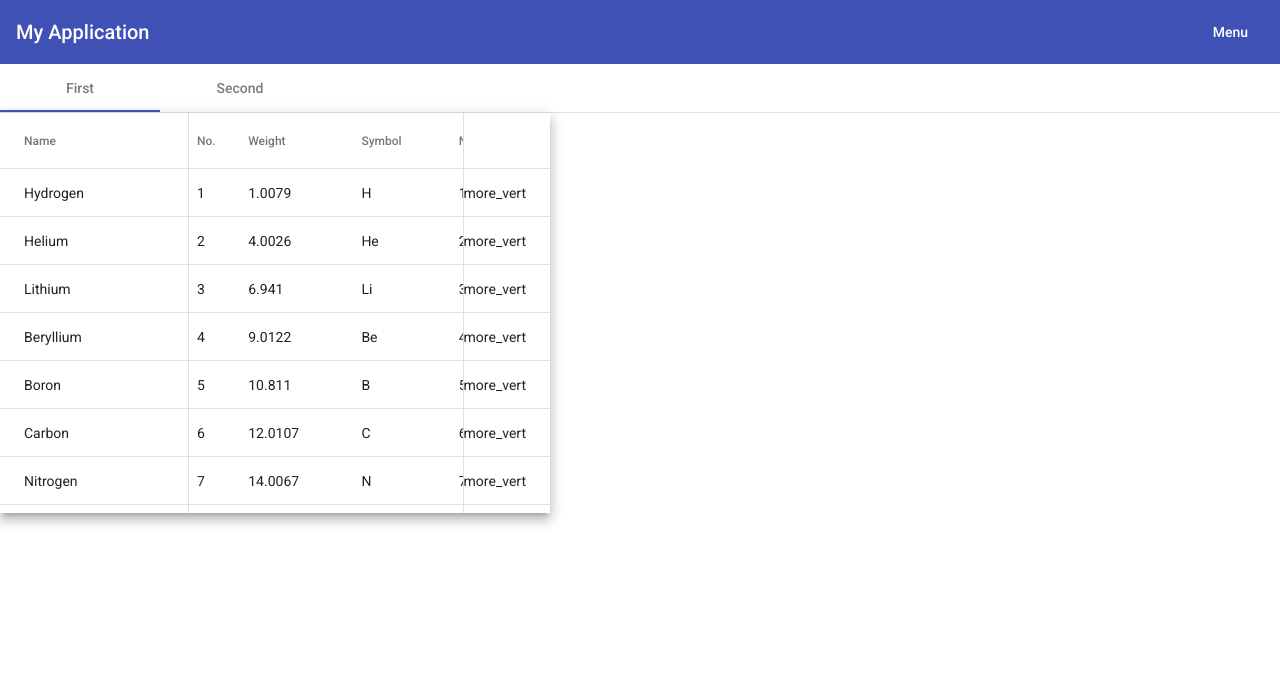
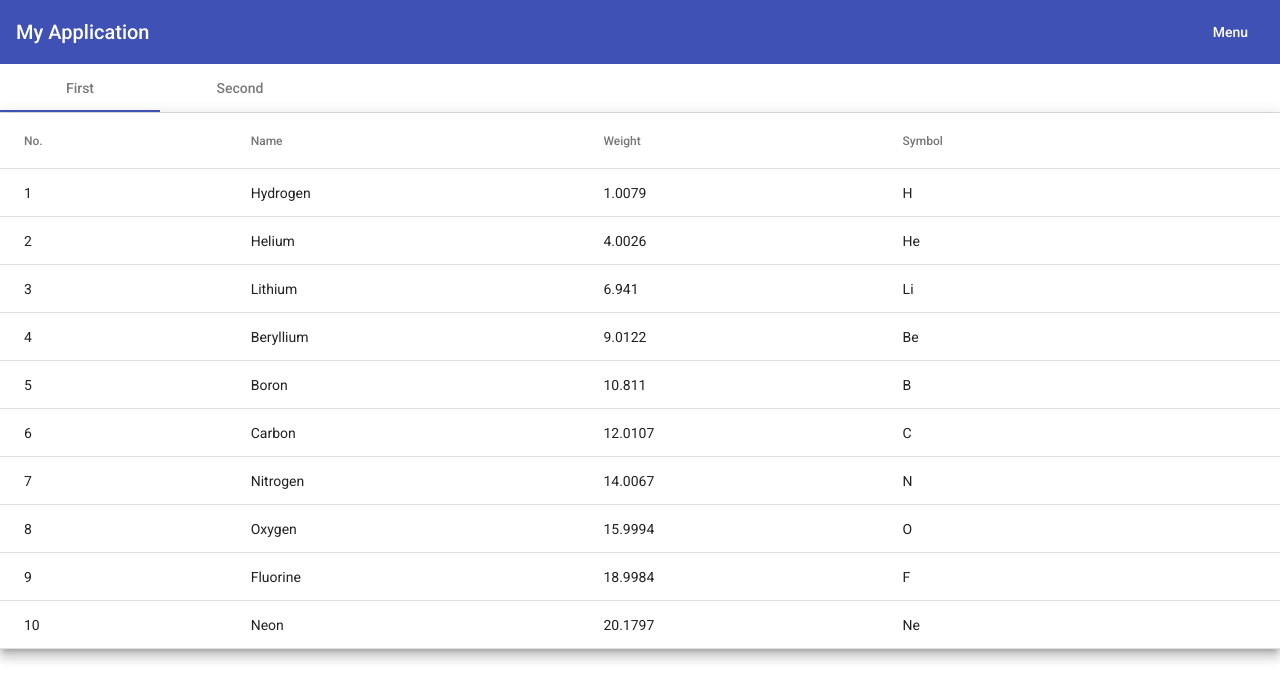
Before and after one commit to mntxwall/AngularMaterialDemo, an Angular app: page /second in a window 1280 px wide. Shown: the top 700 px of the page. Built offline with nearby package versions, Linux system fonts and the light colour scheme.

Commit message:
add spin process bar

```diff
--- a/src/app/blogs.service.ts
+++ b/src/app/blogs.service.ts
@@ -11,7 +11,7 @@ export class BlogsService {
 
   constructor(private http: HttpClient) { }
 
-  private blogsUrl = 'http://192.168.92.129:9000/v1/posts';  // URL to web api
+  private blogsUrl = 'http://192.168.50.60:9000/api';  // URL to web api
 
   getPosts(): Observable<Post[]> {
     return this.http.get<Post[]>(this.blogsUrl).pipe(
--- a/src/app/first-blog/first-blog.component.html
+++ b/src/app/first-blog/first-blog.component.html
@@ -86,3 +86,9 @@
   <mat-paginator [pageSizeOptions]="[5, 10, 20]" showFirstLastButtons></mat-paginator>
 
 </div>
+<mat-card *ngIf="isLoading" style="display: flex; justify-content: center; align-items: center">
+  <mat-progress-spinner
+    color="primary"
+    mode="indeterminate">
+  </mat-progress-spinner>
+</mat-card>
--- a/src/app/first-blog/first-blog.component.ts
+++ b/src/app/first-blog/first-blog.component.ts
@@ -2,6 +2,8 @@ import {Component, OnInit, ViewChild} from '@angular/core';
 import {Master, Post} from '../post';
 import {MatTable} from "@angular/material/table";
 import {BlogsService} from '../blogs.service';
+import {of} from "rxjs";
+import {delay} from "rxjs/operators";
 
 interface TableTypes {
   value: string;
@@ -90,7 +92,7 @@ export class FirstBlogComponent implements OnInit {
   displayedColumns: string[] = ['id', 'a_iden_string', 'b_iden_string', 'dca', 'cca', 'name', 'cc', 'ctr', 'my', 'dt', 'reg_place', 'colo', 'operation'];
 
   selectedRowId: string;
-  dataSource = this.ELEMENT_DATA_1;
+  //dataSource = this.ELEMENT_DATA_1;
 
   tableTypes = ['suspect', 'undecided', 'innocence'];
 
@@ -100,9 +102,18 @@ export class FirstBlogComponent implements OnInit {
     {value: 'innocence', viewValue: '没有问题'}
   ];
   private rowNumber: number;
+  dataSource: any;
+
+  isLoading = true;
 
 
   ngOnInit(): void {
+    of(this.ELEMENT_DATA_1).pipe(delay(3000))
+      .subscribe(data => {
+        this.isLoading = false;
+        this.dataSource = data
+      }, error => this.isLoading = false);
+
     console.log(this.ELEMENT_DATA);
   }
 
--- a/src/app/second-blog/second-blog.component.css
+++ b/src/app/second-blog/second-blog.component.css
@@ -5,7 +5,7 @@
 }
 
 table {
-  width: 800px;
+  width: 100%;
 }
 
 td.mat-column-star {
--- a/src/app/second-blog/second-blog.component.html
+++ b/src/app/second-blog/second-blog.component.html
@@ -1,16 +1,18 @@
-<div class="example-container mat-elevation-z8">
-  <table mat-table [dataSource]="dataSource">
+<table mat-table [dataSource]="dataSource" class="mat-elevation-z8">
 
-    <!-- Name Column -->
-    <ng-container matColumnDef="name" sticky>
-      <th mat-header-cell *matHeaderCellDef> Name </th>
-      <td mat-cell *matCellDef="let element"> {{element.name}} </td>
-    </ng-container>
+  <!--- Note that these columns can be defined in any order.
+        The actual rendered columns are set as a property on the row definition" -->
 
   <!-- Position Column -->
   <ng-container matColumnDef="position">
     <th mat-header-cell *matHeaderCellDef> No. </th>
     <td mat-cell *matCellDef="let element"> {{element.position}} </td>
+  </ng-container>
+
+  <!-- Name Column -->
+  <ng-container matColumnDef="name">
+    <th mat-header-cell *matHeaderCellDef> Name </th>
+    <td mat-cell *matCellDef="let element"> {{element.name}} </td>
   </ng-container>
 
   <!-- Weight Column -->
@@ -25,15 +27,12 @@
     <td mat-cell *matCellDef="let element"> {{element.symbol}} </td>
   </ng-container>
 
-    <!-- Star Column -->
-    <ng-container matColumnDef="star" stickyEnd>
-      <th mat-header-cell *matHeaderCellDef></th>
-      <td mat-cell *matCellDef="let element">
-        more_vert
-      </td>
-    </ng-container>
-
   <tr mat-header-row *matHeaderRowDef="displayedColumns"></tr>
   <tr mat-row *matRowDef="let row; columns: displayedColumns;"></tr>
 </table>
-</div>
+<mat-card *ngIf="isLoading" style="display: flex; justify-content: center; align-items: center">
+  <mat-progress-spinner
+    color="primary"
+    mode="indeterminate">
+  </mat-progress-spinner>
+</mat-card>
--- a/src/app/second-blog/second-blog.component.ts
+++ b/src/app/second-blog/second-blog.component.ts
@@ -1,4 +1,6 @@
 import { Component, OnInit } from '@angular/core';
+import {of} from "rxjs";
+import {delay} from "rxjs/operators";
 
 @Component({
   selector: 'app-second-blog',
@@ -9,11 +11,17 @@ export class SecondBlogComponent implements OnInit {
 
   constructor() { }
 
-  displayedColumns =
-    ['name', 'position', 'weight', 'symbol', 'position', 'weight', 'symbol', 'star'];
-  dataSource = ELEMENT_DATA;
+  displayedColumns: string[] = ['position', 'name', 'weight', 'symbol'];
+  dataSource: any;
 
-  ngOnInit(): void {
+  isLoading = true;
+
+  ngOnInit() {
+    of(ELEMENT_DATA).pipe(delay(1000))
+      .subscribe(data => {
+        this.isLoading = false;
+        this.dataSource = data
+      }, error => this.isLoading = false);
   }
 
 }
```
Also changed, not shown: src/app/material.module.ts (+6 -1 lines). Lines whose indentation alone changed are shown as unchanged.
